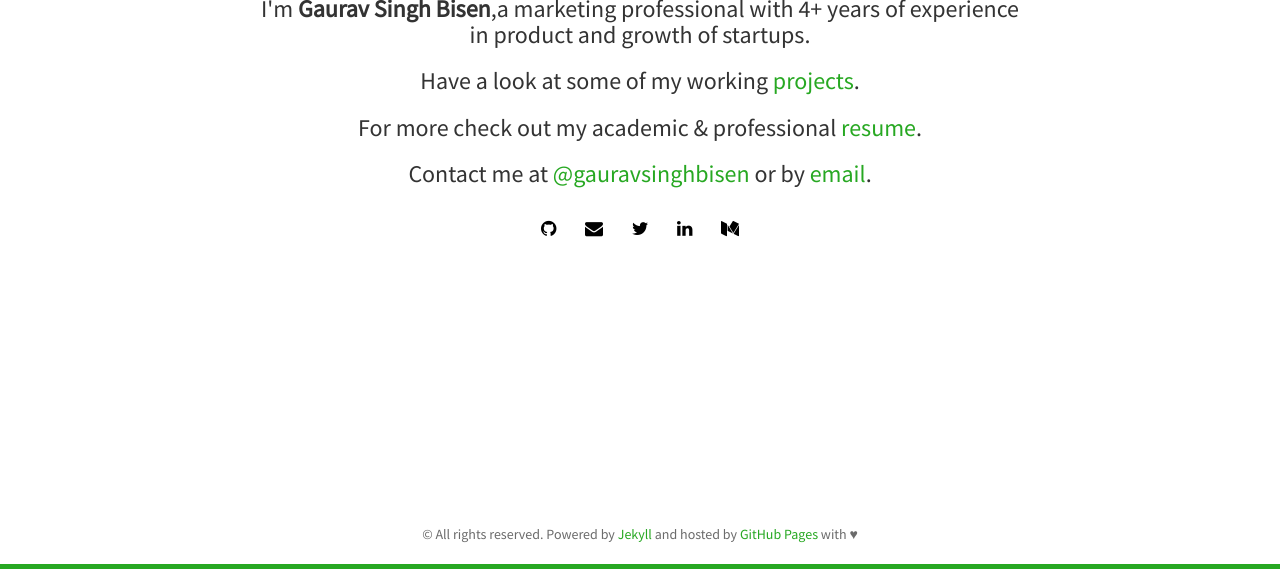
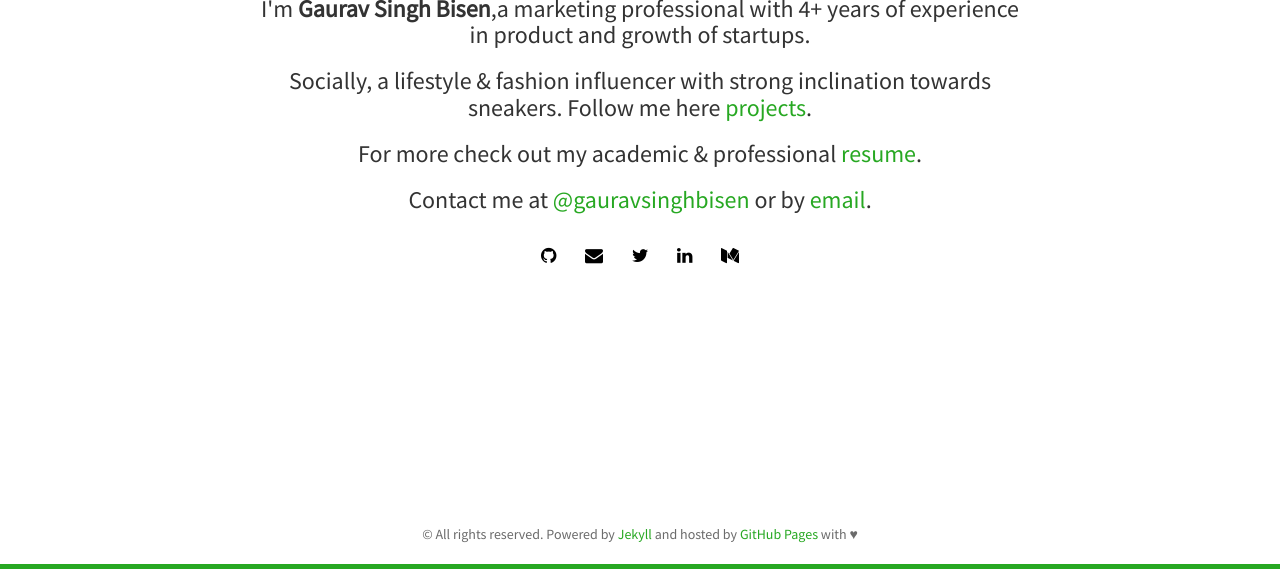
Before and after one commit to gauravsinghbisen/gauravsinghbisen.github.io, a Jekyll site: the page built from index.html, in a window 1280 px wide, cut to the strip 331-900 px from the top of the page. Built offline with Jekyll 4.4.1, drawn with Linux system fonts in a browser that asks for light colours; nearby versions of some CDN libraries; the list of posts is cut into pages by our own code.

Commit message:
Update index.html

```diff
--- a/index.html
+++ b/index.html
@@ -9,7 +9,7 @@ layout: home
 	  </div>
 	  <h3>I'm <strong>{{ site.author }}</strong>,a marketing professional with 4+ years of experience in product and growth of startups.</h3>
 	  <!-- <h3>I love all things computer science and maths.</h3> -->
-	  <h3>Have a look at some of my working <a href="{{ site.baseurl }}/projects.html"> projects</a>.</h3>
+	  <h3>Socially, a lifestyle & fashion influencer with strong inclination towards sneakers. Follow me here  <a href="{{ site.baseurl }}/projects.html"> projects</a>.</h3>
 	  <h3>For more check out my academic &amp; professional <a href="http://gauravbisen.com/resume/">resume</a>.</h3>
 	  <h3>Contact me at <a href="http://linkedin.com/{{ site.linkedin }}">@{{ site.linkedin }}</a> or by <a href="mailto:{{ site.email }}">email</a>.</h3>
 	  {% include social.html %}
```
